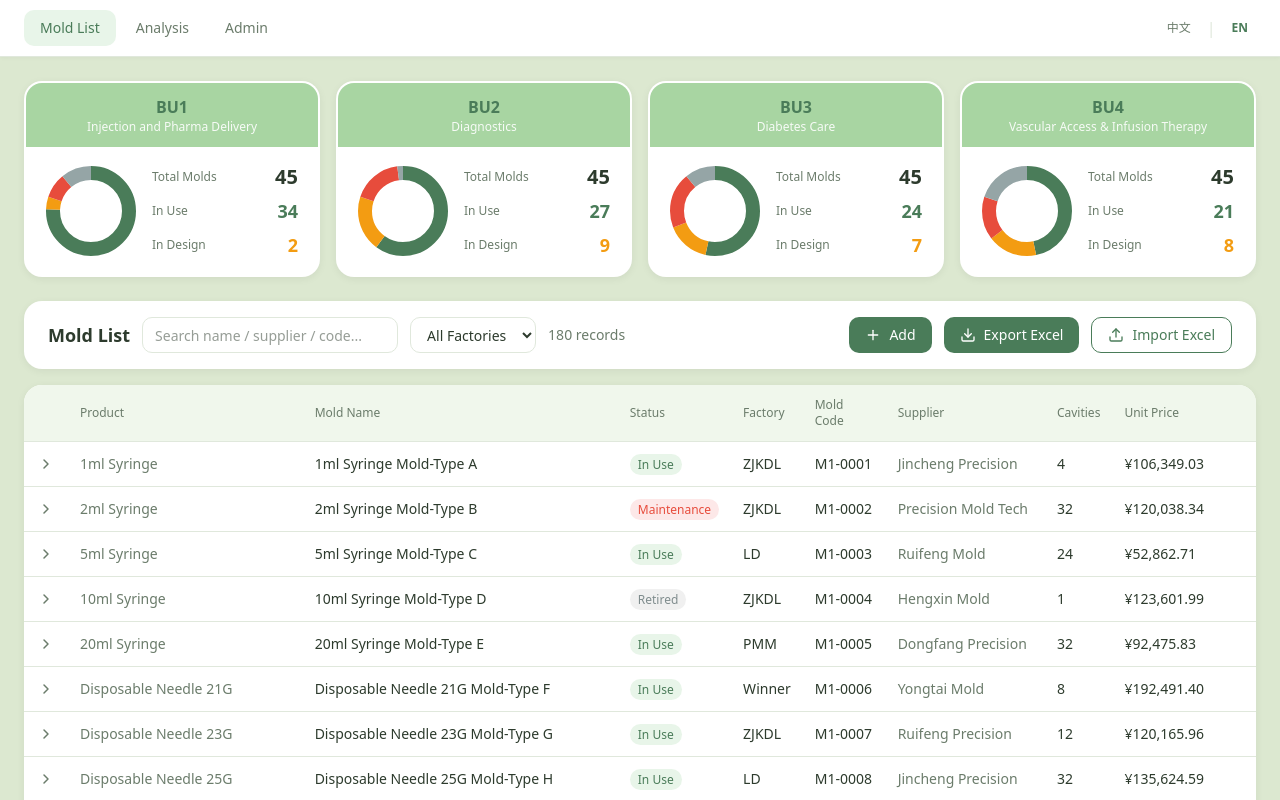
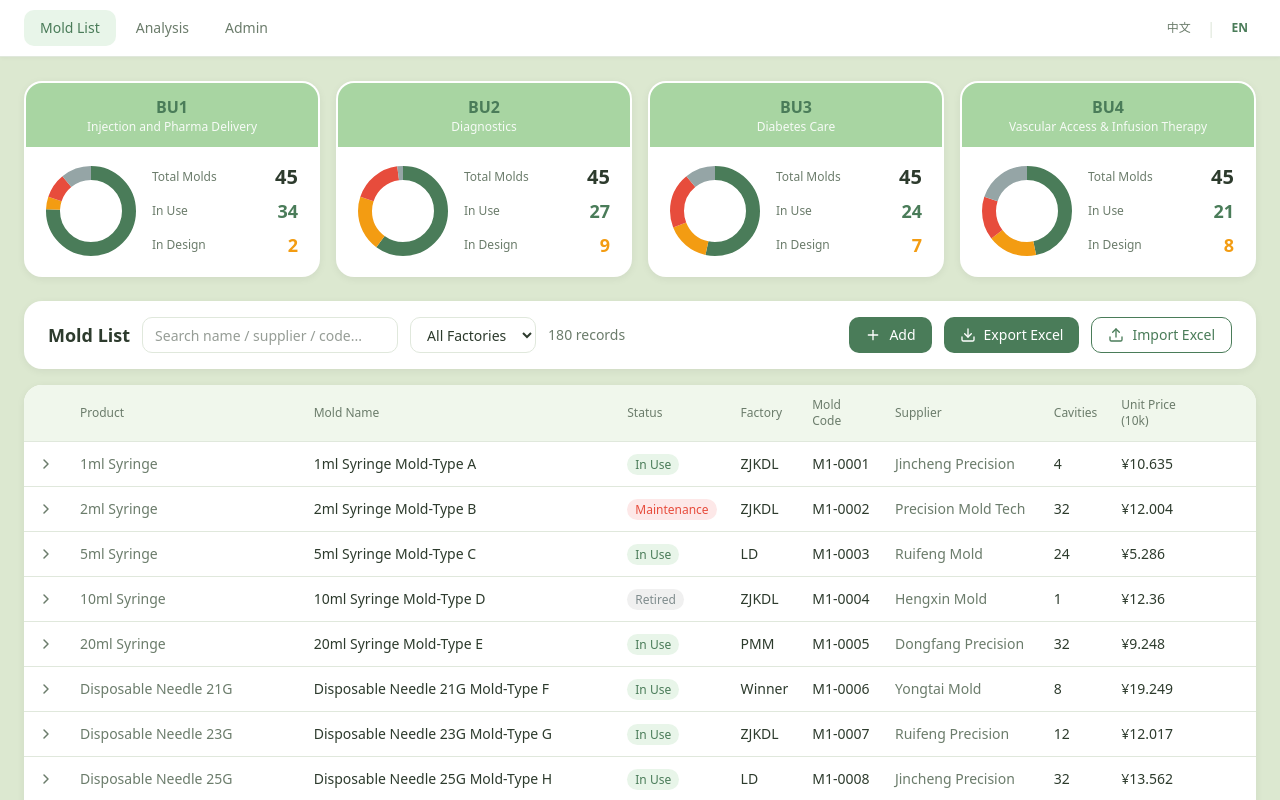
Before and after one commit to erikzhuang-dev/ubzhuangs-robot, a Next.js app: page / in a window 1280 px wide. Shown: the top 800 px of the page. Built offline with nearby package versions, Linux system fonts and the light colour scheme.

Commit message:
feat: 单价改为万元单位显示与填写，存储保持元并兼容旧Excel导入
Coze-Commit-Type: user
Coze-User-ID: 3739915826497834
Coze-Conversation-ID: 11684564

```diff
--- a/src/app/page.tsx
+++ b/src/app/page.tsx
@@ -37,7 +37,7 @@ const T = {
     cavities: '腔数',
     oee: 'OEE',
     status: '状态',
-    unitPrice: '单价',
+    unitPrice: '单价(万元)',
     noData: '暂无匹配的模具数据',
     // Status
     active: '在用',
@@ -64,7 +64,7 @@ const T = {
     oeeLowReason: 'OEE低于0.9的原因',
     oeeLowPlaceholder: '请填写OEE低于0.9的原因...',
     quantity: '数量(台)',
-    unitPriceTax: '单价(含税)',
+    unitPriceTax: '单价(万元)',
     totalPrice: '合计金额',
     lossCoeff: '损耗系数',
     modifyReason: '损耗原因',
@@ -145,7 +145,7 @@ const T = {
     cavities: 'Cavities',
     oee: 'OEE',
     status: 'Status',
-    unitPrice: 'Unit Price',
+    unitPrice: 'Unit Price (10k)',
     noData: 'No matching mold data',
     active: 'In Use',
     maintenance: 'Maintenance',
@@ -169,7 +169,7 @@ const T = {
     oeeLowReason: 'Reason for OEE < 0.9',
     oeeLowPlaceholder: 'Please enter the reason for OEE below 0.9...',
     quantity: 'Quantity',
-    unitPriceTax: 'Unit Price (incl. tax)',
+    unitPriceTax: 'Unit Price (10k)',
     totalPrice: 'Total Amount',
     lossCoeff: 'Loss Coeff.',
     modifyReason: 'Reasons for Loss',
@@ -463,7 +463,7 @@ export default function Home() {
       [L === 'zh' ? 'OEE原因' : 'OEE Reason']: m.oeeReason || '',
       [L === 'zh' ? '状态' : 'Status']: T[L][m.status],
       [L === 'zh' ? '数量(台)' : 'Quantity']: m.quantity,
-      [L === 'zh' ? '单价' : 'Unit Price']: m.unitPrice,
+      [L === 'zh' ? '单价(万元)' : 'Unit Price(10k)']: Math.round(m.unitPrice / 100) / 100,
       [L === 'zh' ? '合计金额' : 'Total Amount']: m.totalPrice,
       [L === 'zh' ? '损耗系数' : 'Loss Coeff.']: m.lossCoefficient,
       [L === 'zh' ? '损耗原因' : 'Loss Reason']: m.lossReason || '',
@@ -886,7 +886,12 @@ export default function Home() {
                           'in design': 'pending',
                           '设计中': 'pending',
                         };
-                        const unitPriceStr = String(row['Unit Price'] ?? row['单价'] ?? '0').replace(/[¥,]/g, '');
+                        // 单价：优先读万元列（新格式），否则读元列（旧格式兼容）
+                        const unitPriceWanStr = String(row['Unit Price(10k)'] ?? row['Unit Price (10k)'] ?? row['单价(万元)'] ?? '').replace(/[¥,]/g, '');
+                        const unitPriceYuanStr = String(row['Unit Price'] ?? row['单价'] ?? '0').replace(/[¥,]/g, '');
+                        const unitPriceStr = unitPriceWanStr !== ''
+                          ? String(Math.round(Number(unitPriceWanStr) * 10000 * 100) / 100)
+                          : unitPriceYuanStr;
                         return {
                           id: code || `imported_${index}_${Date.now()}_${Math.random().toString(36).slice(2, 8)}`,
                           code: String(code),
@@ -1572,7 +1577,7 @@ function MoldRow({
           {mold.cavities}
         </td>
         <td className="px-3 py-3 text-sm" style={{ color: '#2d3b2d' }}>
-          ¥{mold.unitPrice.toLocaleString('zh-CN', { minimumFractionDigits: 2 })}
+          ¥{(mold.unitPrice / 10000).toLocaleString('zh-CN', { minimumFractionDigits: 2 })}
         </td>
         <td className="w-10 px-3 py-3 text-sm">
           {missingFields.length > 0 && (
@@ -1947,8 +1952,9 @@ function MoldRow({
                         <input
                           type="number"
                           step="0.01"
-                          value={mold.unitPrice}
-                          onChange={(e) => onUpdate(mold.id, 'unitPrice', Number(e.target.value))}
+                          key={`unitPrice-${mold.id}-${mold.unitPrice}`}
+                          defaultValue={mold.unitPrice ? Math.round(mold.unitPrice / 100) / 100 : 0}
+                          onBlur={(e) => onUpdate(mold.id, 'unitPrice', Math.round(Number(e.target.value) * 10000 * 100) / 100)}
                           className="detail-input"
                         />
                       </DetailField>
@@ -2517,8 +2523,8 @@ function AddMoldModal({
                     <input
                       type="number"
                       step="0.01"
-                      value={newMold.unitPrice ?? 0}
-                      onChange={(e) => onUpdate('unitPrice', Number(e.target.value))}
+                      defaultValue={(newMold.unitPrice ?? 0) / 10000}
+                      onBlur={(e) => onUpdate('unitPrice', Math.round(Number(e.target.value) * 10000 * 100) / 100)}
                       className="detail-input"
                     />
                   </DetailField>
```
